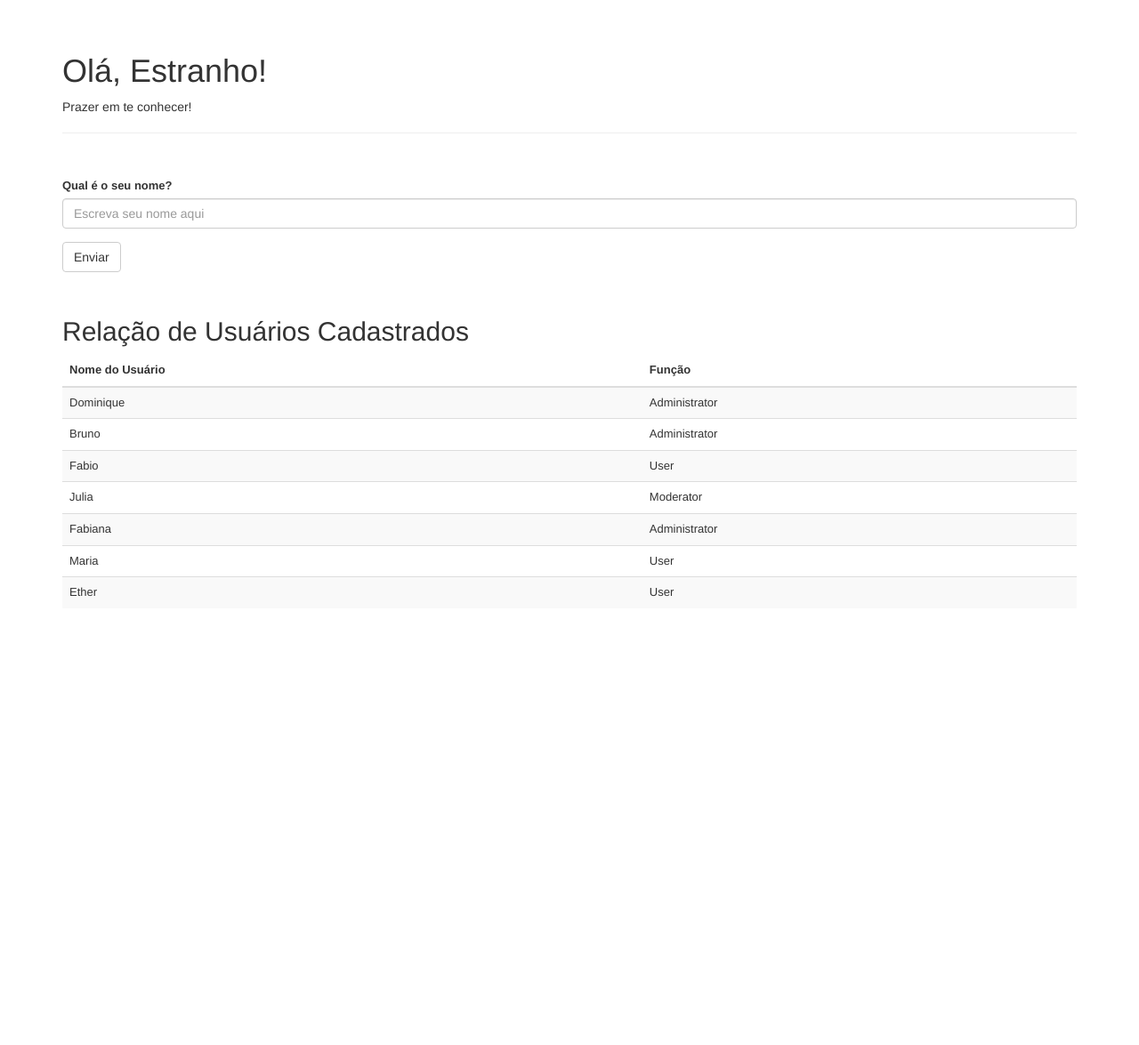
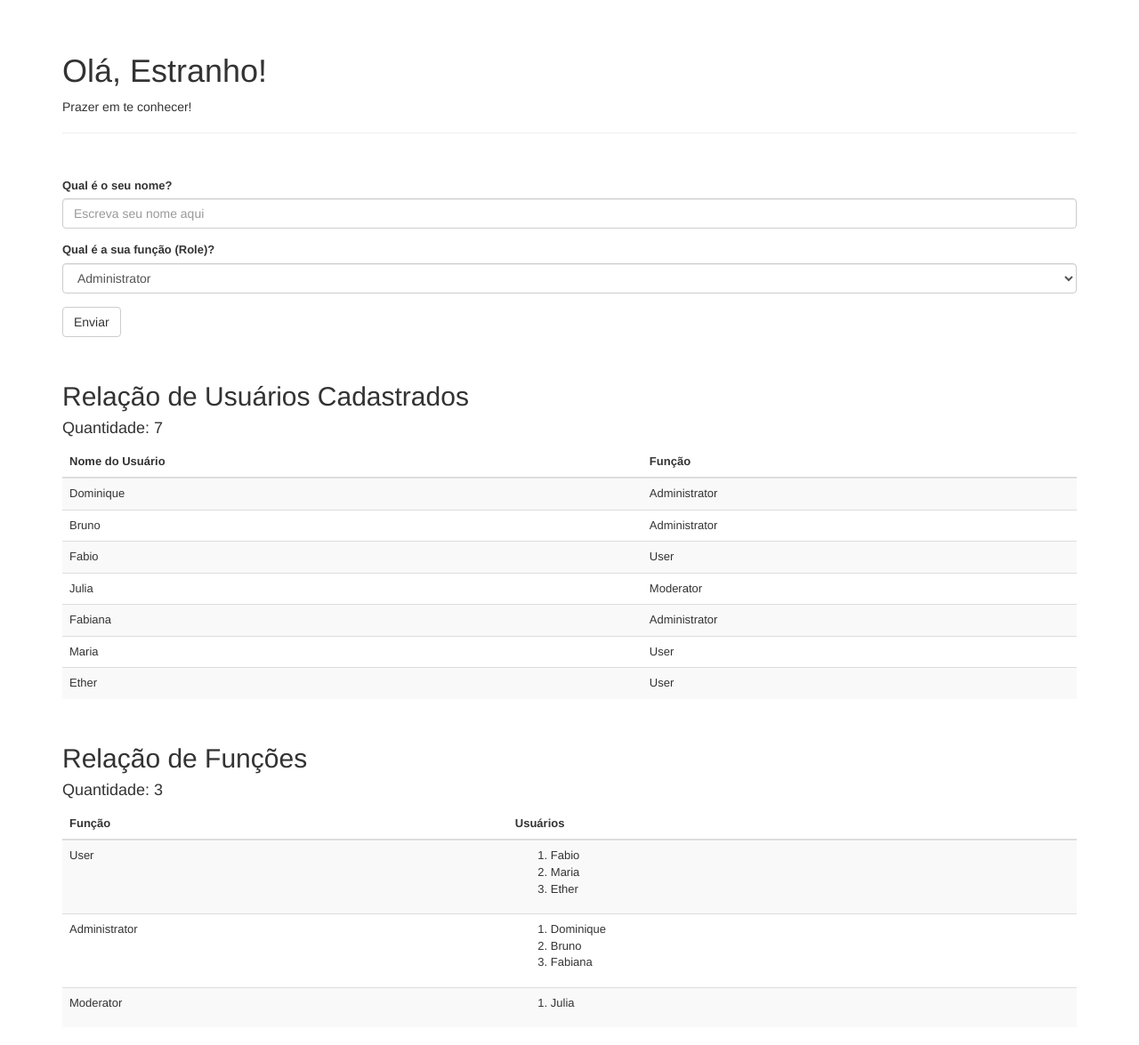
Before and after one commit to DominiqueJesus/flasky, a Flask app: page / in a window 1280 px wide. Shown: the part 52-1227 px from the top of the page at 89% size. Before the commit the page ends 723 px from the top, so only its background shows below. Run offline with Flask 3, Linux system fonts and the light colour scheme; some libraries are stand-ins or nearby versions.

Commit message:
Added a list of functions to main

```diff
--- a/hello.py
+++ b/hello.py
@@ -9,6 +9,7 @@ from flask_wtf import FlaskForm
 from datetime import datetime, timezone
 from flask_sqlalchemy import SQLAlchemy
 from flask_migrate import Migrate
+from sqlalchemy import func
 
 basedir = os.path.abspath(os.path.dirname(__file__))
 
@@ -79,6 +80,12 @@ class Cadastro(FlaskForm):
 class Main(FlaskForm):
     nome = wf.StringField('Qual é o seu nome?', validators=[wtv.DataRequired()], render_kw={"placeholder": "Escreva seu nome aqui"})
 
+    funcao = wf.SelectField(
+        "Qual é a sua função (Role)?",
+        choices=[('Administrator', 'Administrator'), ('Moderator', 'Moderator'), ('User', 'User')],
+        validators=[wtv.DataRequired()]
+    )
+
     enviar = wf.SubmitField('Enviar')
 
 
@@ -90,9 +97,15 @@ def index():
 
     if main.validate_on_submit():
         user = User.query.filter_by(username=main.nome.data).first()
+        role_name = main.funcao.data
+        role = Role.query.filter_by(name=role_name).first()
+
+        if role is None:
+            role = Role(name=role_name)
+            db.session.add(role)
+            db.session.commit()
 
         if user is None:
-            role = Role.query.filter_by(name='User').first()
             user = User(username=main.nome.data, role=role)
             db.session.add(user)
             db.session.commit()
@@ -106,12 +119,18 @@ def index():
         return fk.redirect(fk.url_for('index'))
 
     users = User.query.all()
+    roles = Role.query.all()
+    users_count = db.session.query(func.count(User.id)).scalar()
+    roles_count = db.session.query(func.count(Role.id)).scalar()
 
     return fk.render_template('index.html',
                               nome=fk.session.get('nome'),
                               known=fk.session.get('known'),
                               main=main,
-                              users=users)
+                              users=users,
+                              roles=roles,
+                              users_count=users_count,
+                              roles_count=roles_count)
 
 
 # Cadastro
--- a/templates/index.html
+++ b/templates/index.html
@@ -26,6 +26,8 @@
 
         <h2>Relação de Usuários Cadastrados</h2>
 
+        <h4>Quantidade: {{ users_count }}</h4>
+
         <table class="table table-striped table-hover align-middle m-0">
             <thead>
                 <tr>
@@ -37,12 +39,47 @@
                 {% for user in users %}
                     <tr>
                         <td>{{ user.username }}</td>
-                        <td>{{ user.role.name if user.role else user.role }}</td>
+                        <td>{{ user.role.name if user.role else 'Sem função' }}</td>
                     </tr>
                 {% endfor %}
             </tbody>
         </table>
 
-    </di
+    </div>
+
+    <div class="page-content">
+
+        <h2>Relação de Funções</h2>
+
+        <h4>Quantidade: {{ roles_count }}</h4>
+
+        <table class="table table-striped table-hover align-middle m-0">
+            <thead>
+                <tr>
+                    <th>Função</th>
+                    <th>Usuários</th>
+                </tr>
+            </thead>
+            <tbody>
+                {% for role in roles %}
+                    <tr>
+                        <td>{{ role.name }}</td>
+                        <td>
+                            {% if role.users.count() %}
+                                <ol>
+                                    {% for user in role.users %}
+                                        <li>{{ user.username }}</li>
+                                    {% endfor %}
+                                </ol>
+                            {% else %}
+                                <p>Não há usuários com essa função</p>
+                            {% endif %}
+                        </td>
+                    </tr>
+                {% endfor %}
+            </tbody>
+        </table>
+
+    </div>
 
 {% endblock %}
```
Also changed, not shown: data.sqlite.
